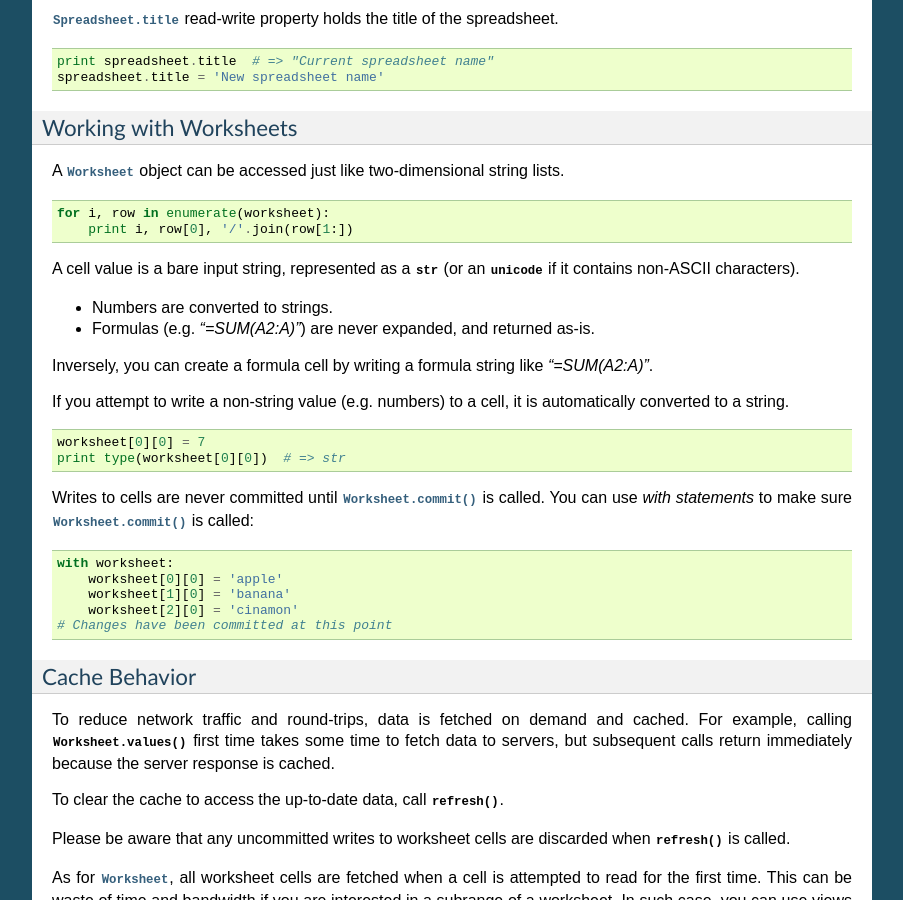
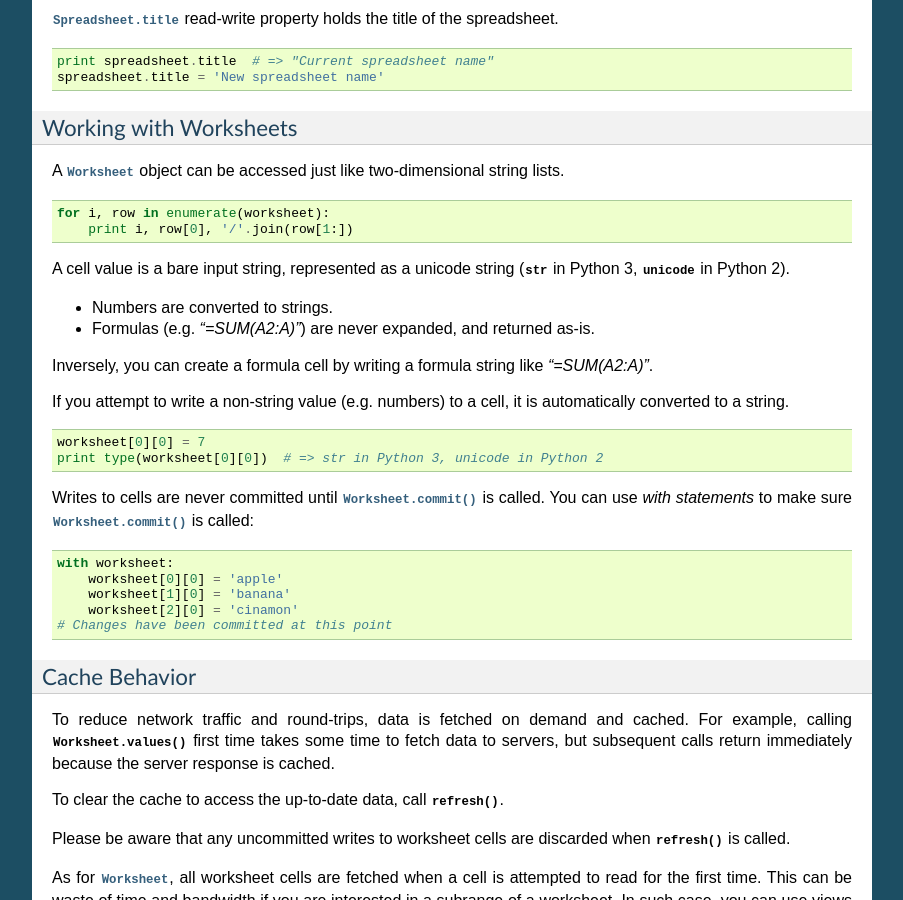
Before and after one commit to google/hyou, a Sphinx documentation site: the page built from docs/index.rst, in a window 1280 px wide and 900 px high, scrolled down 2199 px. Shown: the whole window, without its empty margins (198-1101 px from the left). Built offline with Sphinx 7.4.7, drawn with Linux system fonts in a browser that asks for light colours; some of the changed text lies outside the part shown.

Commit message:
Correct documentation about str/unicode.

```diff
--- a/docs/index.rst
+++ b/docs/index.rst
@@ -152,7 +152,7 @@ A :py:class:`Worksheet` object can be accessed just like two-dimensional string
     for i, row in enumerate(worksheet):
         print i, row[0], '/'.join(row[1:])
 
-A cell value is a bare input string, represented as a :py:class:`str` (or an :py:class:`unicode` if it contains non-ASCII characters).
+A cell value is a bare input string, represented as a unicode string (:py:class:`str` in Python 3, :py:class:`unicode` in Python 2).
 
 - Numbers are converted to strings.
 - Formulas (e.g. `"=SUM(A2:A)"`) are never expanded, and returned as-is.
@@ -164,7 +164,7 @@ If you attempt to write a non-string value (e.g. numbers) to a cell, it is autom
 .. code:: python
 
     worksheet[0][0] = 7
-    print type(worksheet[0][0])  # => str
+    print type(worksheet[0][0])  # => str in Python 3, unicode in Python 2
 
 Writes to cells are never committed until :py:meth:`Worksheet.commit` is called. You can use *with statements* to make sure :py:meth:`Worksheet.commit` is called:
 
@@ -412,6 +412,7 @@ Changelog
 - Added Python 3.3+ support.
 - Dropped Python 2.6 support.
 - Switched to Sheets API v4.
+- Now cell values are always represented as a unicode string even in Python 2.
 
 2.1.1 (2016-07-04)
 
```
Also changed, not shown: other parts of docs/index.rst (+3 -3 lines).
